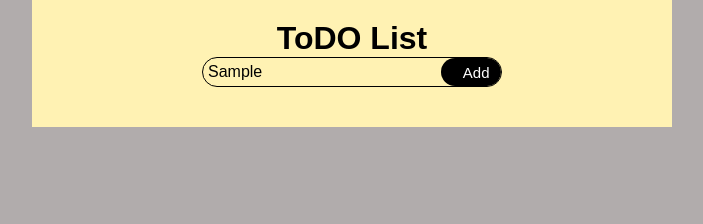
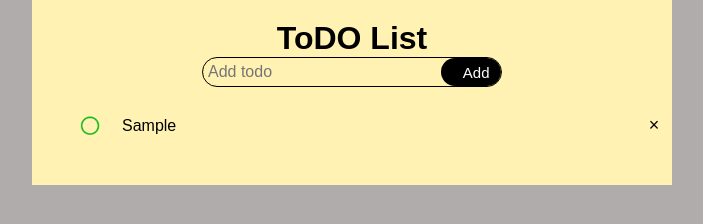
Before and after one commit to Martosky/newTodo, a plain HTML site: page index.html in a window 1280 px wide. Both pictures are taken after typing "Sample" into the empty fields and a click on the button "Add". Shown: the whole page, without its empty margins (288-991 px from the left). Drawn offline with Linux system fonts and the light colour scheme.

Commit message:
added the functionality

```diff
--- a/index.html
+++ b/index.html
@@ -19,5 +19,7 @@
             </ul>
         </div>
     </main>
+    <script src="script.js"></script>
+
 </body>
 </html>
--- a/script.js
+++ b/script.js
@@ -1,3 +1,18 @@
 const inputElem = document.getElementById("input")
 const button = document.getElementById("btn")
 const output = document.getElementById("output")
+
+button.addEventListener("click", ()=>{
+    if (inputElem.value === ""){
+        alert("Type in a valid plan")
+    }else{
+        const inputVal = inputElem.value;
+        const li = document.createElement("li");
+        li.innerText = inputVal;
+        output.appendChild(li);
+        const span = document.createElement("span");
+        span.innerText = "\u00d7"
+        li.appendChild(span)
+    }
+    inputElem.value = "";
+})
--- a/style.css
+++ b/style.css
@@ -96,10 +96,11 @@ span{
     cursor: pointer;
     font-size: 18px;
     color: black;
+    text-align: center;
 }
 span:hover{
     border-radius: 50%;
-    background-color:  rgba(253, 251, 251, 0.4) ;
+    background-color:  rgba(180, 178, 178, 0.4) ;
     color: rgb(189, 5, 5);
     transform: scale(2);
 }
```
